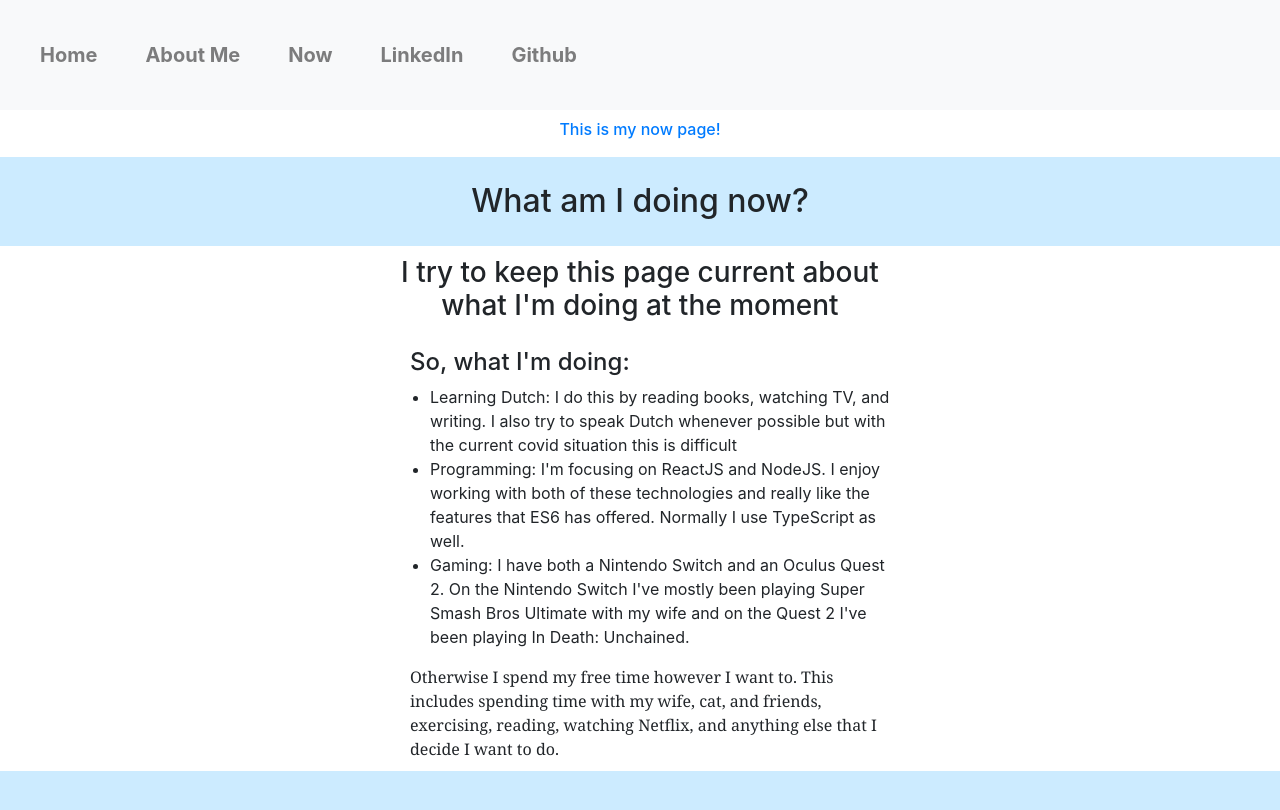
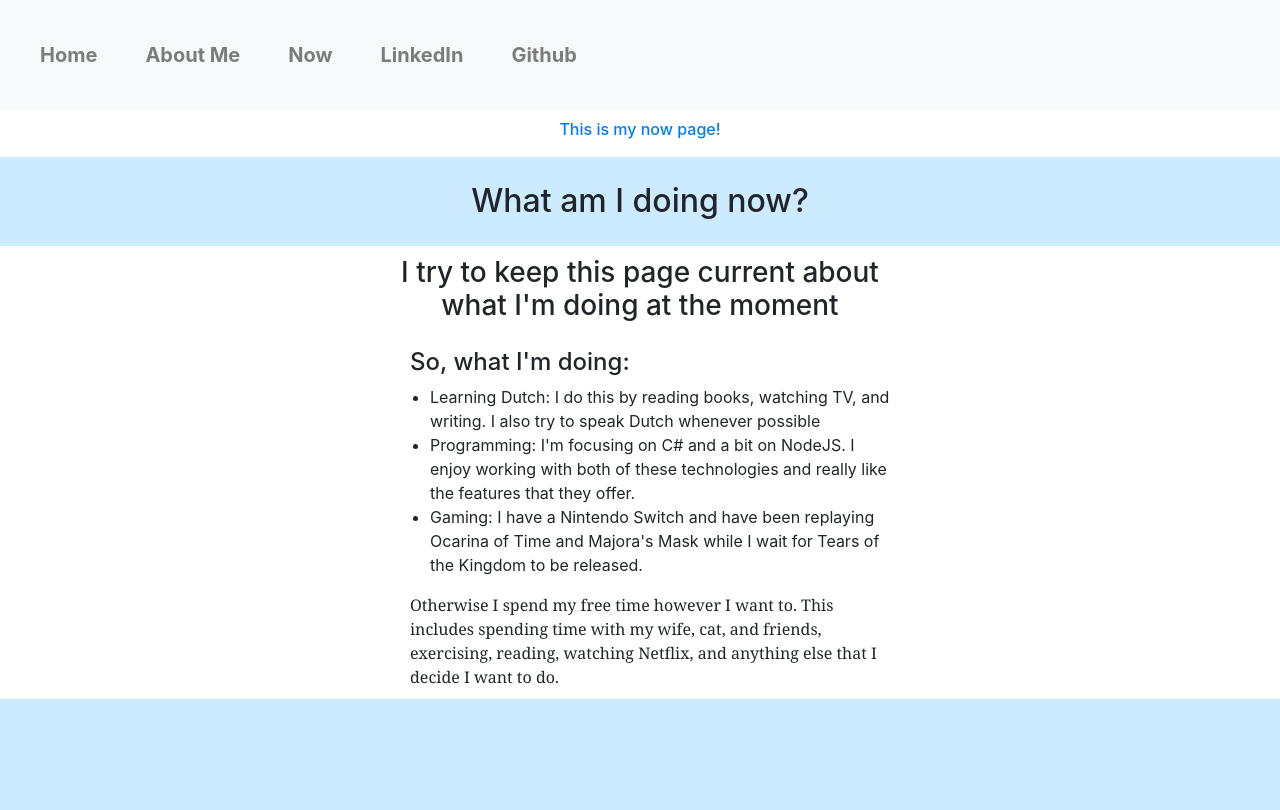
Before and after one commit to SheaMeyers/SheaMeyers.github.io, a React (Create React App) app: page /now in a window 1280 px wide. Shown: the top 810 px of the page. Built offline with nearby package versions, Linux system fonts and the light colour scheme.

Commit message:
Update now page

```diff
--- a/src/Now.tsx
+++ b/src/Now.tsx
@@ -24,18 +24,16 @@ const Now: React.FC = () => {
                         <ul>
                             <li>
                                 Learning Dutch:  I do this by reading books, watching TV, and writing.
-                                I also try to speak Dutch whenever possible but with the current
-                                covid situation this is difficult
+                                I also try to speak Dutch whenever possible
                             </li>
                             <li>
-                                Programming:  I'm focusing on ReactJS and NodeJS.
+                                Programming:  I'm focusing on C# and a bit on NodeJS.
                                 I enjoy working with both of these technologies and really like the
-                                features that ES6 has offered.  Normally I use TypeScript as well.
+                                features that they offer.
                             </li>
                             <li>
-                                Gaming:  I have both a Nintendo Switch and an Oculus Quest 2.
-                                On the Nintendo Switch I've mostly been playing Super Smash Bros Ultimate with my wife
-                                and on the Quest 2 I've been playing In Death: Unchained.
+                                Gaming:  I have a Nintendo Switch and have been replaying Ocarina of Time and
+                                Majora's Mask while I wait for Tears of the Kingdom to be released.
                             </li>
                         </ul>
                         <p className="Left-padding">
```
